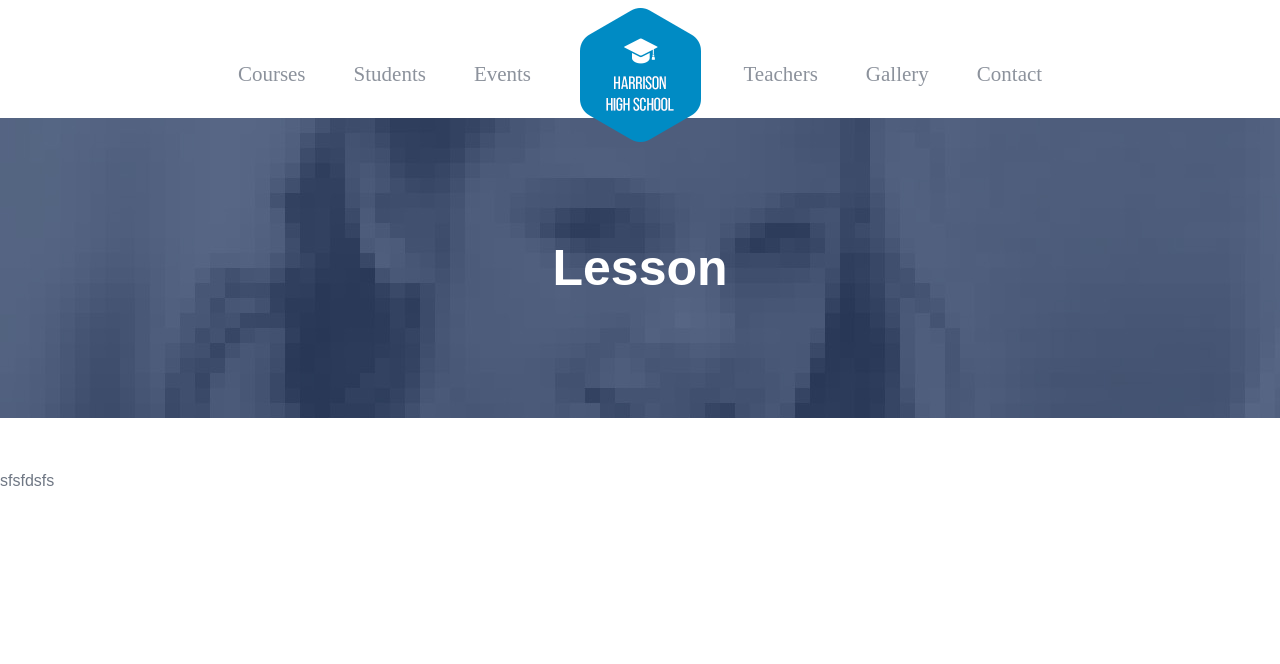
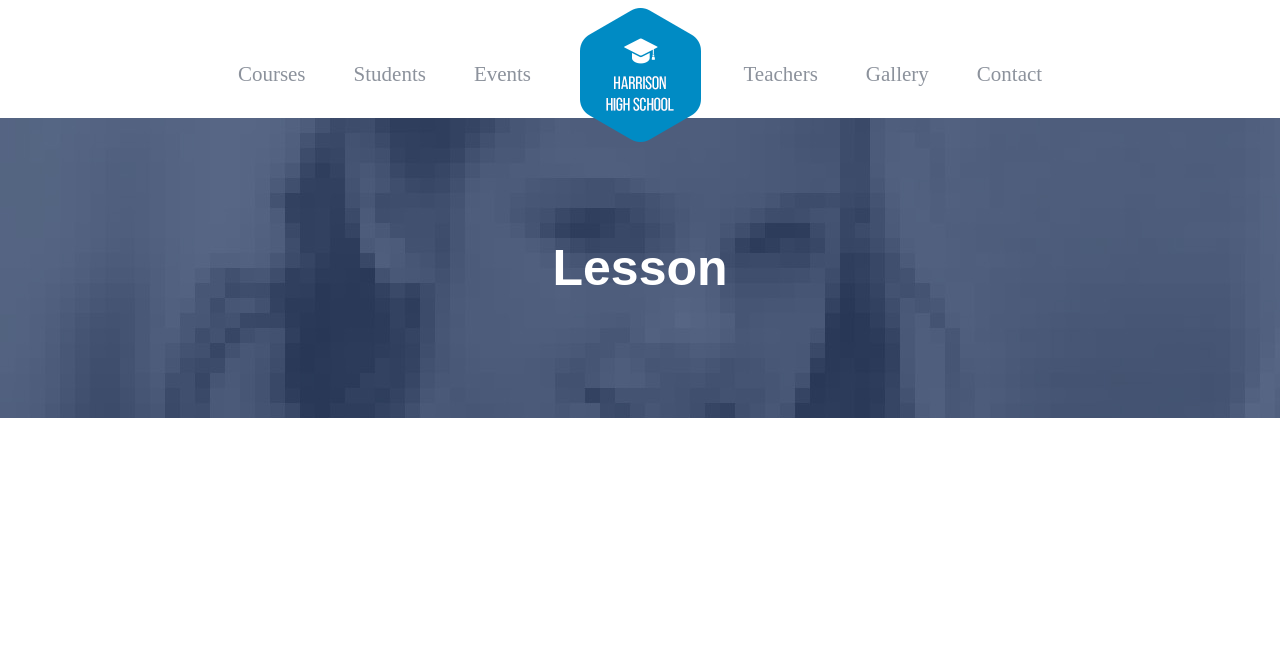
Before and after one commit to skergoat/philo-project, a Symfony app: template templates/home/lesson.html.twig in a window 1280 px wide. Shown: the top 664 px of the page. Run offline with Twig, Linux system fonts and the light colour scheme; the template is opened without the code that fills it, so the values that code supplies are empty; some libraries are stand-ins or nearby versions; some web fonts are replaced.

Commit message:
remote test

```diff
--- a/templates/home/lesson.html.twig
+++ b/templates/home/lesson.html.twig
@@ -11,5 +11,5 @@
 	<!-- header provisoire -->
 	<div class="header-provisoire mb-5 d-flex justify-content-center align-items-center">
 		<div class="header-provisoire-title">Lesson</div>
-	</div>sfsfdsfs
+	</div>
 {% endblock %}
```
